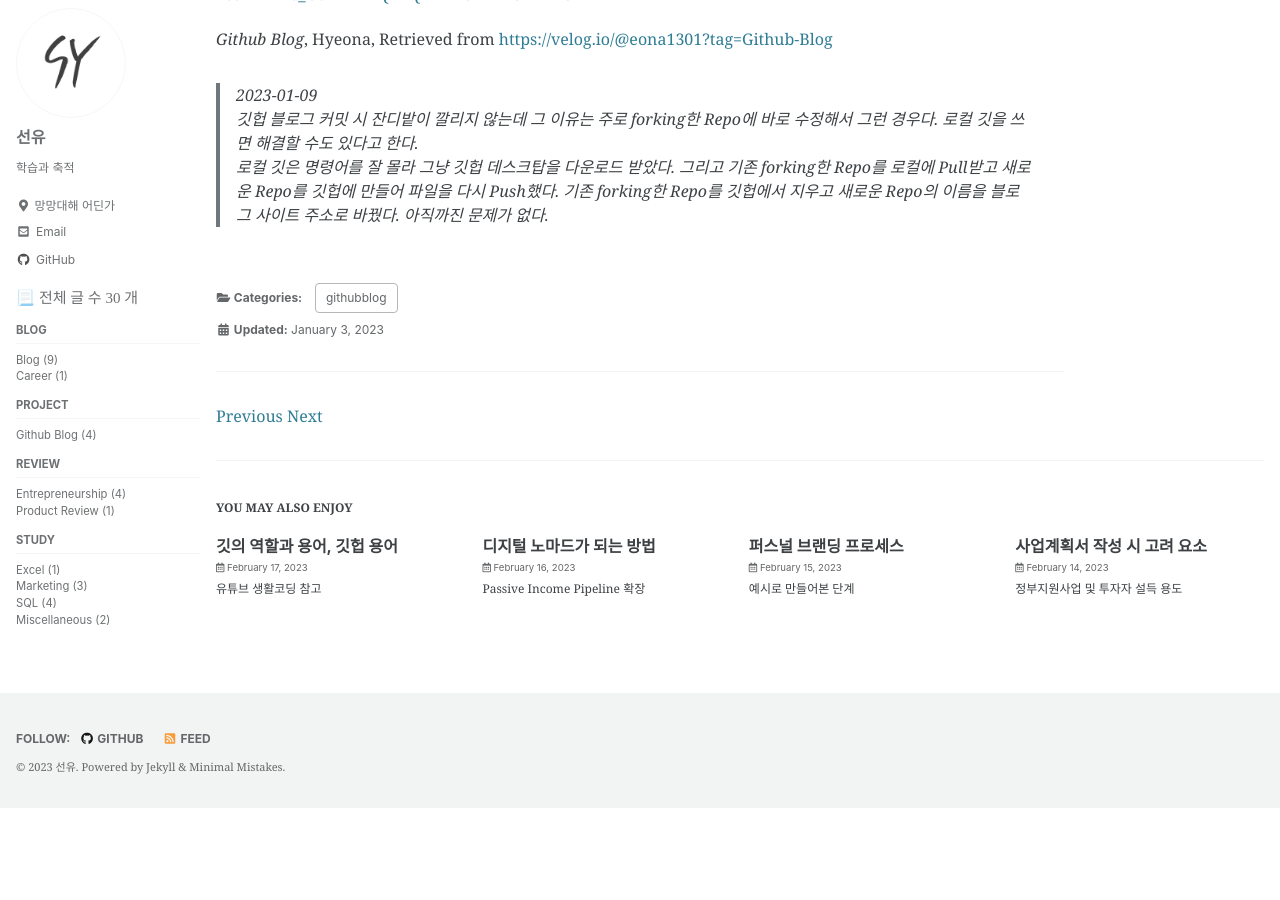
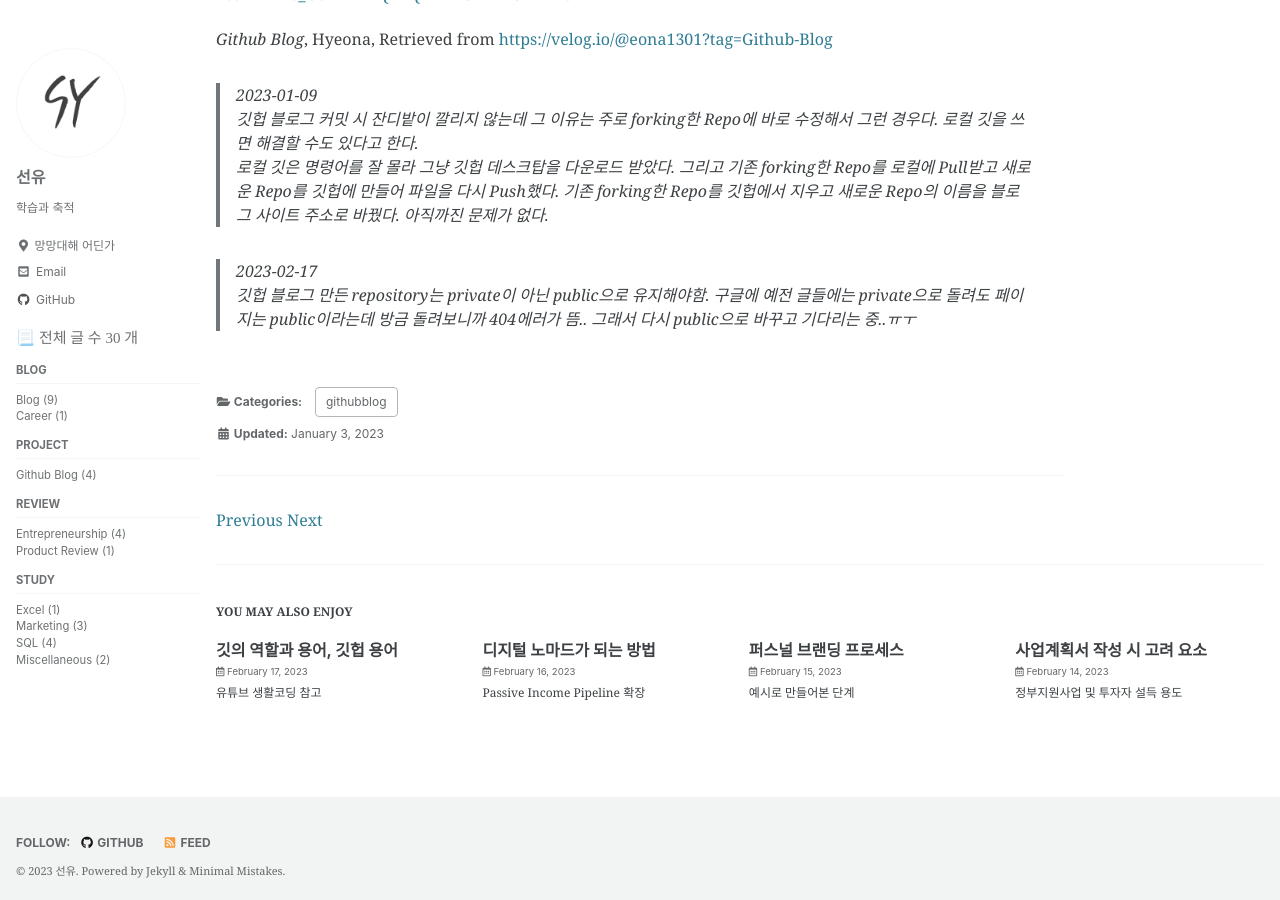
Before and after one commit to devSeanYoo/devSeanYoo.github.io, a Jekyll site: the page built from _posts/2023-01-03-blog_setup3.md, in a window 1280 px wide and 900 px high, scrolled down 1020 px. Built offline with Jekyll 4.4.1, drawn with Linux system fonts in a browser that asks for light colours; cached includes are drawn as plain includes; some web fonts are replaced; before the commit the page ends 1828 px from its top, so only the background shows below that.

Commit message:
Update 2023-01-03-blog_setup3.md

```diff
--- a/_posts/2023-01-03-blog_setup3.md
+++ b/_posts/2023-01-03-blog_setup3.md
@@ -40,3 +40,6 @@ _Github Blog_, Hyeona, Retrieved from <https://velog.io/@eona1301?tag=Github-Blo
 > 2023-01-09
 > 깃헙 블로그 커밋 시 잔디밭이 깔리지 않는데 그 이유는 주로 forking한 Repo에 바로 수정해서 그런 경우다. 로컬 깃을 쓰면 해결할 수도 있다고 한다.
 > 로컬 깃은 명령어를 잘 몰라 그냥 깃헙 데스크탑을 다운로드 받았다. 그리고 기존 forking한 Repo를 로컬에 Pull받고 새로운 Repo를 깃헙에 만들어 파일을 다시 Push했다. 기존 forking한 Repo를 깃헙에서 지우고 새로운 Repo의 이름을 블로그 사이트 주소로 바꿨다. 아직까진 문제가 없다.
+
+> 2023-02-17
+> 깃헙 블로그 만든 repository는 private이 아닌 public으로 유지해야함. 구글에 예전 글들에는 private으로 돌려도 페이지는 public이라는데 방금 돌려보니까 404에러가 뜸.. 그래서 다시 public으로 바꾸고 기다리는 중..ㅠㅜ
```
